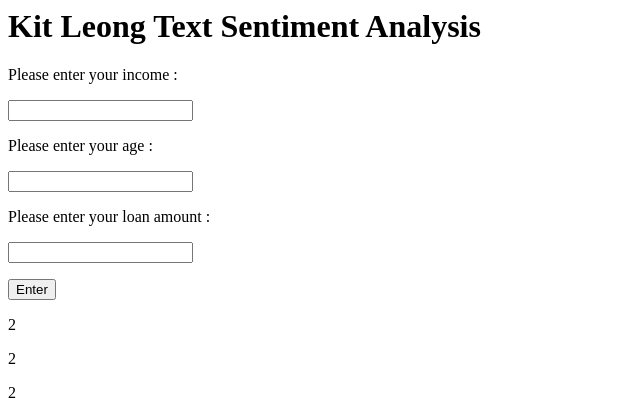
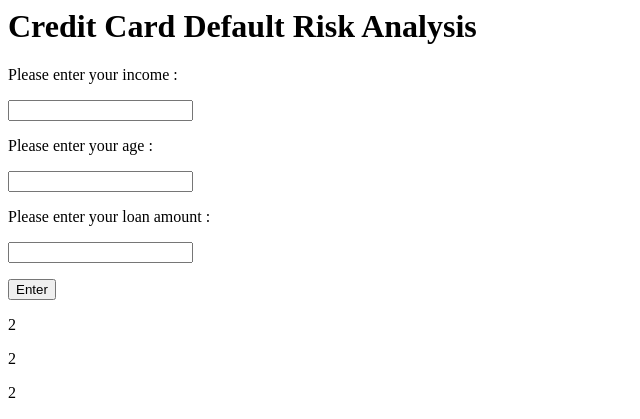
Before and after one commit to MountainApe/Assignment_AI, a Flask app: page / in a window 1280 px wide. Shown: the top 419 px of the page, without its empty margins (0-640 px from the left). Run offline with Flask 2, Linux system fonts and the light colour scheme.

Commit message:
Update index.html

```diff
--- a/templates/index.html
+++ b/templates/index.html
@@ -1,6 +1,6 @@
 <html>
     <body>
-        <h1> Kit Leong Text Sentiment Analysis</h1>
+        <h1> Credit Card Default Risk Analysis</h1>
         <form action="/" method = "POST">
             <p>Please enter your income : </p>
             <p><input type = "number" step = "0.01" name = "income"></p>
```
